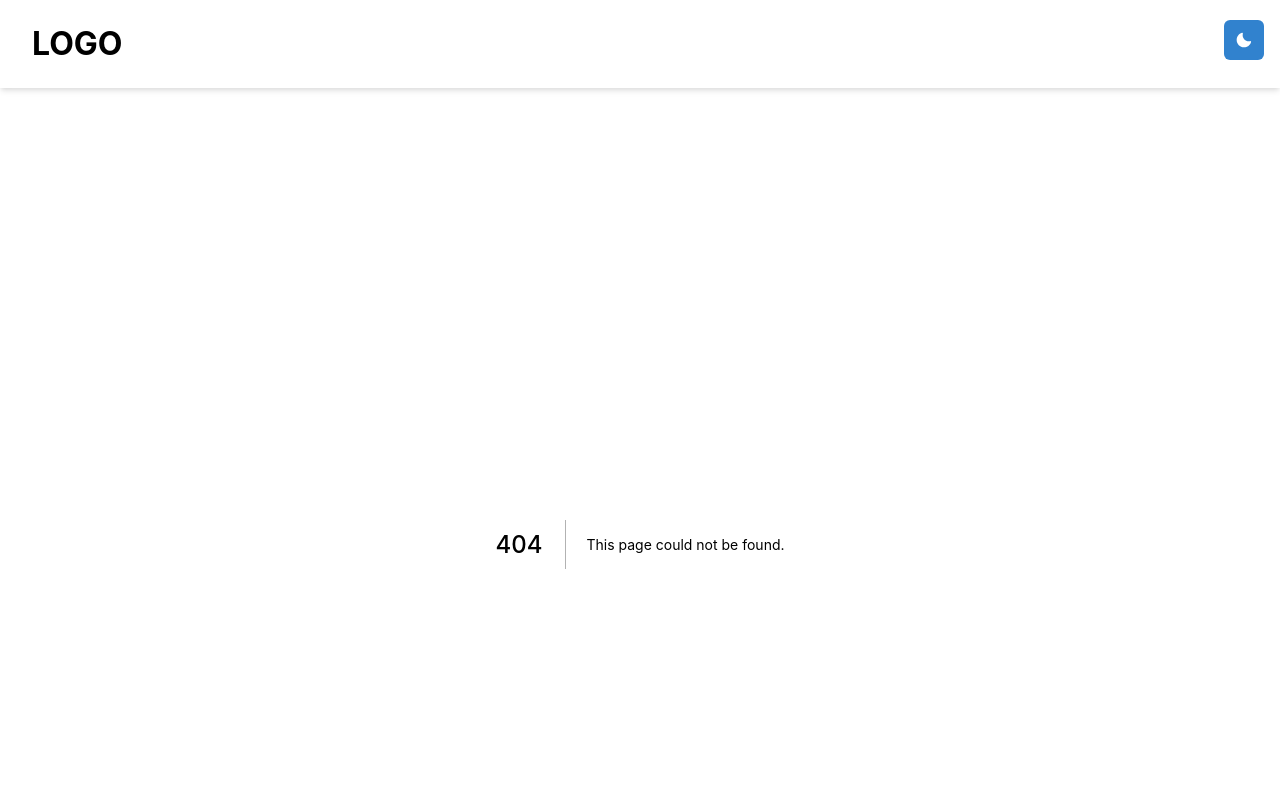
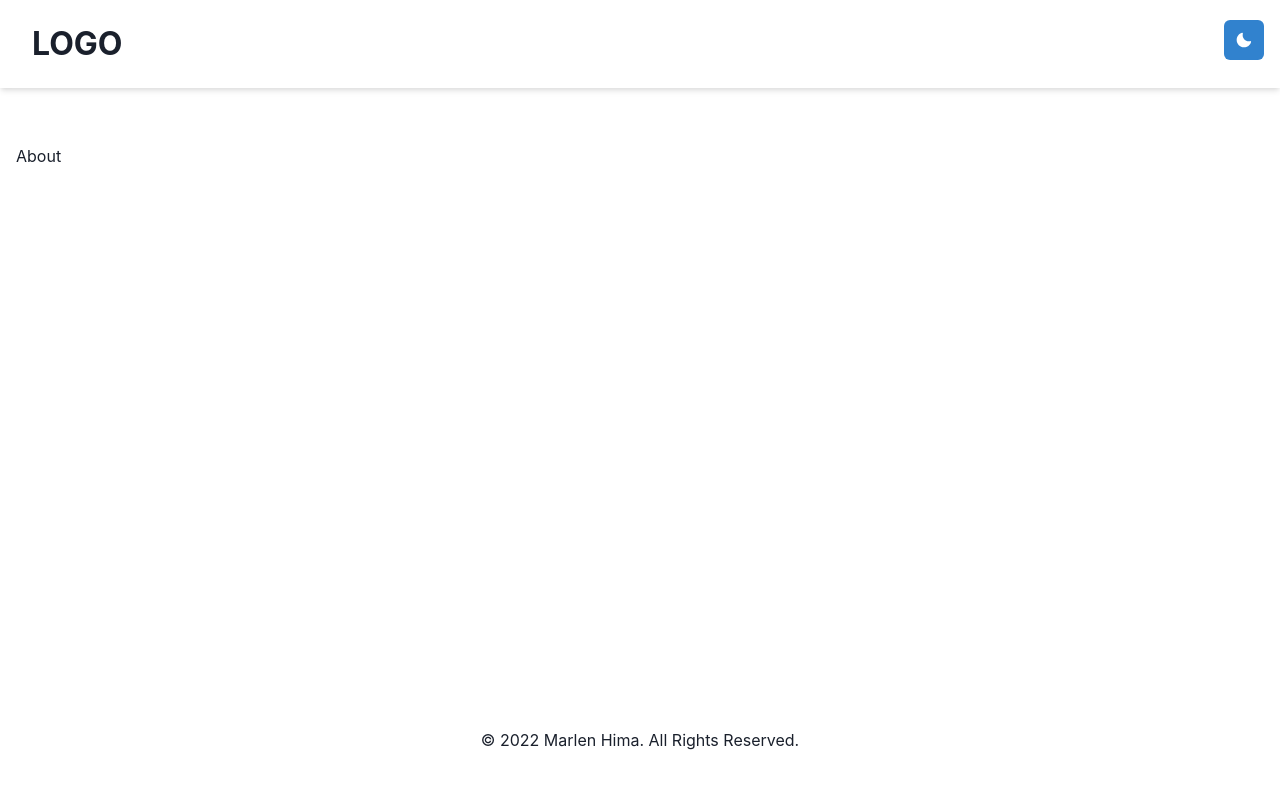
Before and after one commit to Marlen0307/nextjs_personal_portofolio, a Next.js app: page /about in a window 1280 px wide. Before the commit this address had no page. Shown: the top 800 px of the page. Built offline with nearby package versions, Linux system fonts and the light colour scheme.

Commit message:
add basic navigation

```diff
--- a/src/components/layouts/Main.tsx
+++ b/src/components/layouts/Main.tsx
@@ -8,7 +8,7 @@ export default function Main({ children }) {
     <>
       <Header />
 
-      <Container maxWidth={"container.lg"} pt={14}>
+      <Container maxWidth={"container.xl"} pt={14}>
         {children}
       </Container>
       <Footer />
--- /dev/null
+++ b/src/components/layouts/article.tsx
@@ -0,0 +1,25 @@
+import { motion } from "framer-motion";
+import Head from "next/head";
+
+const variants = {
+  hidden: { opacity: 0, x: 0, y: 20 },
+  enter: { opacity: 1, x: 0, y: 0 },
+  exit: { opacity: 0, x: -0, y: 20 },
+};
+
+const Layout = ({ children }) => {
+  return (
+    <motion.article
+      initial="hidden"
+      animate="enter"
+      exit="exit"
+      variants={variants}
+      transition={{ duration: 0.4, type: "easeInOut" }}
+      style={{ position: "relative" }}
+    >
+      {children}
+    </motion.article>
+  );
+};
+
+export default Layout;
--- a/src/pages/_app.tsx
+++ b/src/pages/_app.tsx
@@ -4,13 +4,17 @@ import theme from "../theme";
 import { AppProps } from "next/app";
 import Main from "../components/layouts/Main";
 import { DarkModeSwitch } from "../components/DarkModeSwitch";
-import '../styles.css'
+import "../styles.css";
+import { AnimatePresence } from "framer-motion";
 
 function MyApp({ Component, pageProps, router }: AppProps) {
   return (
     <ChakraProvider theme={theme}>
       <Main>
-        <Component {...pageProps} />
+        <AnimatePresence exitBeforeEnter initial={true}>
+          <Component {...pageProps} />
+        </AnimatePresence>
+
         <DarkModeSwitch />
       </Main>
     </ChakraProvider>
--- /dev/null
+++ b/src/pages/about.tsx
@@ -0,0 +1,8 @@
+import { Container } from "@chakra-ui/react";
+import { motion, MotionConfig } from "framer-motion";
+import React from "react";
+import Layout from "../components/layouts/article";
+
+export default function about() {
+  return <Layout>About</Layout>;
+}
```
Also changed, not shown: src/pages/index.tsx (+3 -19 lines).
